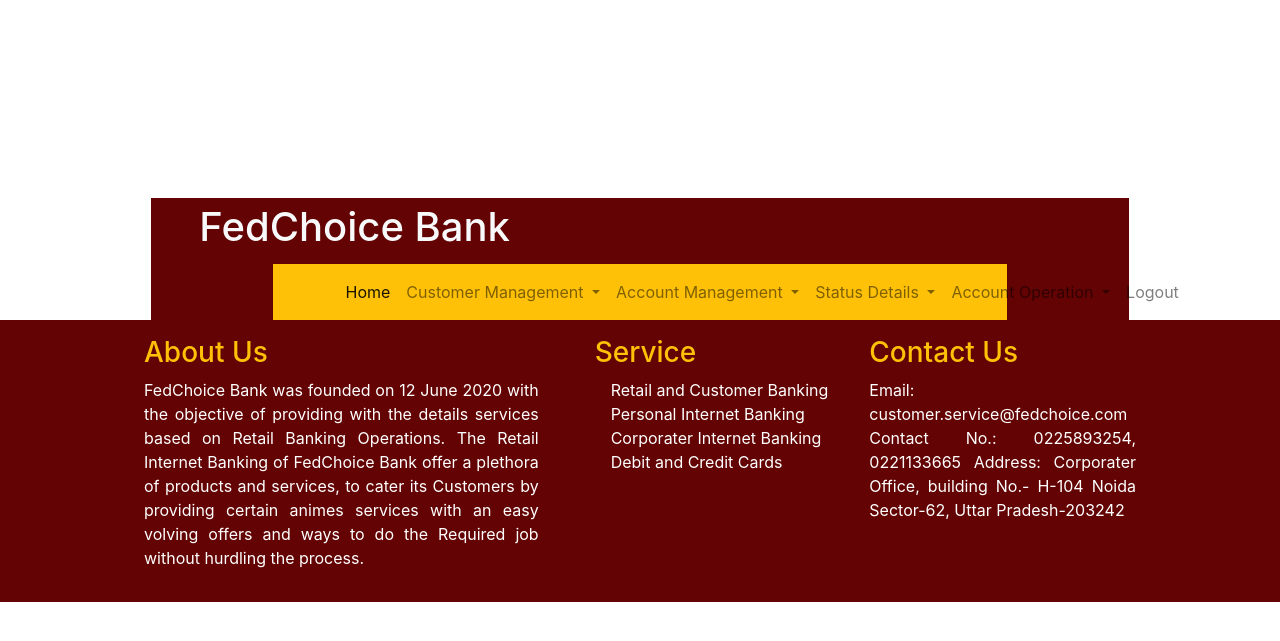
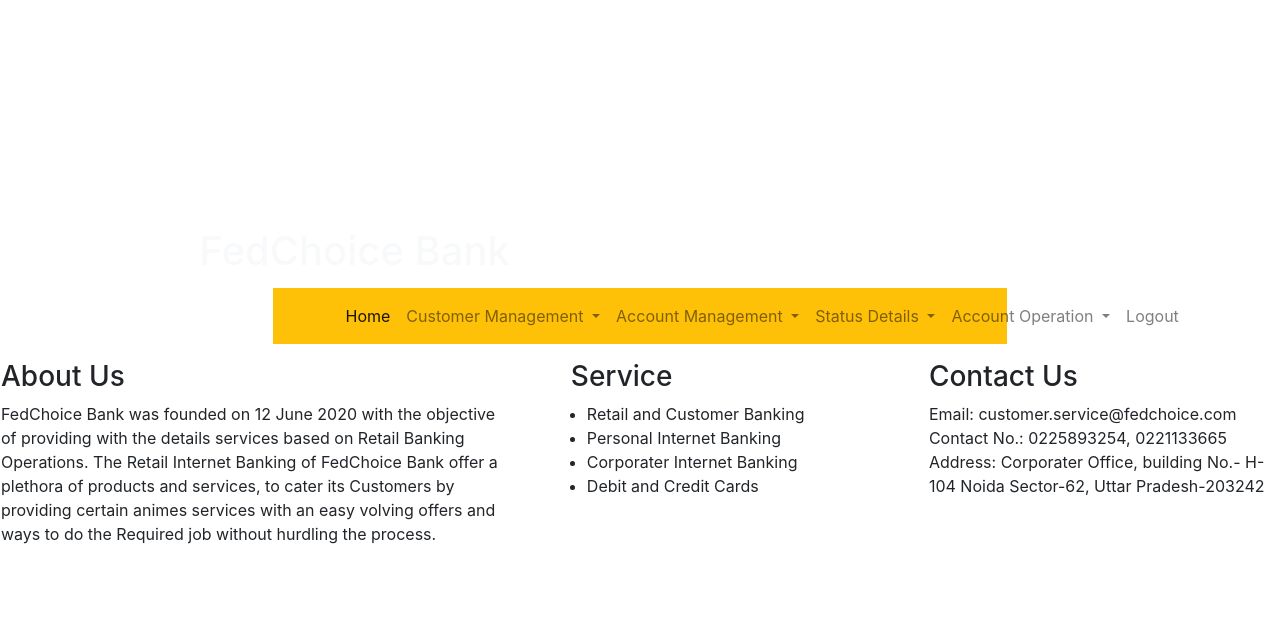
Before and after one commit to divya661/Retail-Banking, a Flask app: template app/templates/layout.html in a window 1280 px wide. Shown: the top 641 px of the page. Run offline with Flask 2, Linux system fonts and the light colour scheme; the template is opened without the code that fills it, so the values that code supplies are empty; parts of the project's set-up code (start-up, migrations or seed data) failed here and were passed over; some libraries are stand-ins or nearby versions.

Commit message:
removed css not relating to login

```diff
--- a/app/mod_auth/static/css/style.css
+++ b/app/mod_auth/static/css/style.css
@@ -11,9 +11,6 @@ body {
     flex-direction: column;
 }
 
-.head{
-    background-color: #630303;
-}
 .bb{
     color:blue;
 }
@@ -41,23 +38,3 @@ body {
     margin-left: auto;
     margin-right: auto;
 }
-.footer-row{
-    background-color: #630303;
-}
-.footer-title{
-    color: #ffc107;
-}
-.footer-pad{
-    margin-left: 10%;
-    margin-right: 10%;
-}
-.footer-content{
-    color: white;
-    text-align: justify;
-}
-.footer-content ul{
-    list-style-type: none;
-}
-.footer-content ul li:hover {
-    color: #ffc107;
-}
```
